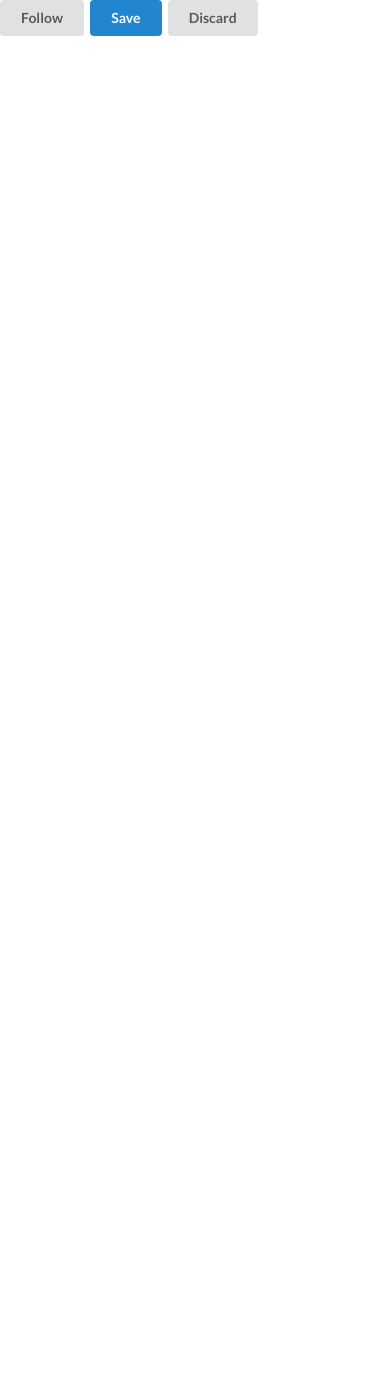
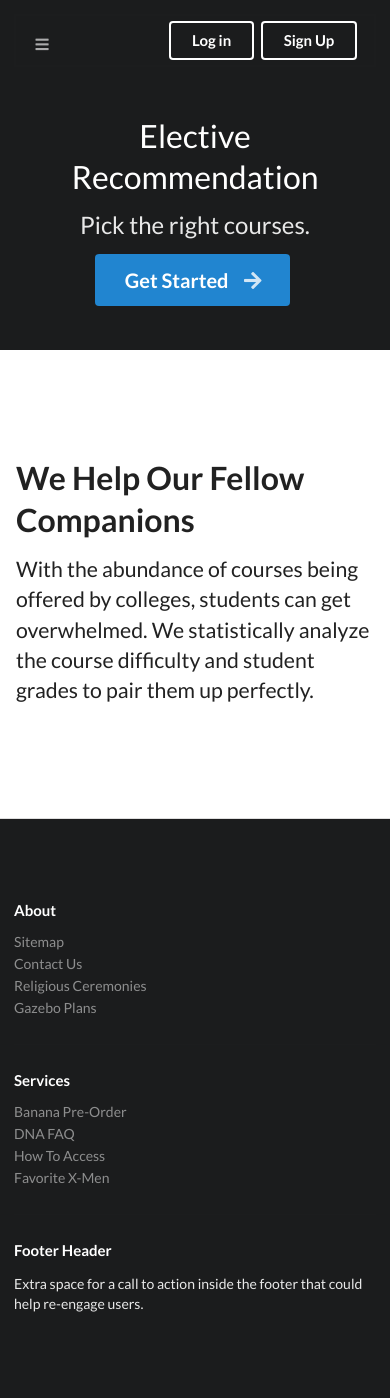
Before and after one commit to Anurag98k/WT2, a Flask app: page / in a window 390 px wide. Before the commit the page ends 36 px from the top, so only its background shows below. Run offline with Flask 2, Linux system fonts and the light colour scheme; parts of the project's set-up code (start-up, migrations or seed data) failed here and were passed over; some libraries are stand-ins or nearby versions.

Commit message:
Set up Db and home page

```diff
--- /dev/null
+++ b/Project/config.py
@@ -0,0 +1,6 @@
+import os
+
+
+class Config(object):
+	SQLALCHEMY_DATABASE_URI = os.environ.get('DATABASE_URL') or 'sqlite:///' + '../app.db'
+	SQLALCHEMY_TRACK_MODIFICATIONS = False #do not signal app everytime a change is made in db
--- a/Templates/index.html
+++ b/Templates/index.html
@@ -1,10 +1,231 @@
-<!DOCTYPE html>
+ <!DOCTYPE html>
 <html lang="en">
 <head>
     <meta charset="UTF-8">
     <title>Title</title>
+    <script
+            src="https://code.jquery.com/jquery-3.1.1.min.js"
+            integrity="sha256-hVVnYaiADRTO2PzUGmuLJr8BLUSjGIZsDYGmIJLv2b8="
+            crossorigin="anonymous"></script>
+    <script src="Frontend/Semantic-UI-CSS-master/semantic.min.js"></script>
+    <link rel="stylesheet" type="text/css" href="Frontend/Semantic-UI-CSS-master/semantic.min.css">
+
+<style type="text/css">
+	.hidden.menu {
+      display: none;
+    }
+
+    .masthead.segment {
+      min-height: 700px;
+      padding: 1em 0em;
+    }
+    .masthead .logo.item img {
+      margin-right: 1em;
+    }
+    .masthead .ui.menu .ui.button {
+      margin-left: 0.5em;
+    }
+    .masthead h1.ui.header {
+      margin-top: 3em;
+      margin-bottom: 0em;
+      font-size: 4em;
+      font-weight: normal;
+    }
+    .masthead h2 {
+      font-size: 1.7em;
+      font-weight: normal;
+    }
+
+    .ui.vertical.stripe {
+      padding: 8em 0em;
+    }
+    .ui.vertical.stripe h3 {
+      font-size: 2em;
+    }
+    .ui.vertical.stripe .button + h3,
+    .ui.vertical.stripe p + h3 {
+      margin-top: 3em;
+    }
+    .ui.vertical.stripe .floated.image {
+      clear: both;
+    }
+    .ui.vertical.stripe p {
+      font-size: 1.33em;
+    }
+    .ui.vertical.stripe .horizontal.divider {
+      margin: 3em 0em;
+    }
+
+    .quote.stripe.segment {
+      padding: 0em;
+    }
+    .quote.stripe.segment .grid .column {
+      padding-top: 5em;
+      padding-bottom: 5em;
+    }
+
+    .footer.segment {
+      padding: 5em 0em;
+    }
+
+    .secondary.pointing.menu .toc.item {
+      display: none;
+    }
+
+    @media only screen and (max-width: 700px) {
+      .ui.fixed.menu {
+        display: none !important;
+      }
+      .secondary.pointing.menu .item,
+      .secondary.pointing.menu .menu {
+        display: none;
+      }
+      .secondary.pointing.menu .toc.item {
+        display: block;
+      }
+      .masthead.segment {
+        min-height: 350px;
+      }
+      .masthead h1.ui.header {
+        font-size: 2em;
+        margin-top: 1.5em;
+      }
+      .masthead h2 {
+        margin-top: 0.5em;
+        font-size: 1.5em;
+      }
+    }
+
+</style>
+
+ <!-- <script src="assets/library/jquery.min.js"></script>
+  <script src="../dist/components/visibility.js"></script>
+  <script src="../dist/components/sidebar.js"></script>
+  <script src="../dist/components/transition.js"></script>-->
+  <script>
+  $(document)
+    .ready(function() {
+
+      // fix menu when passed
+      $('.masthead')
+        .visibility({
+          once: false,
+          onBottomPassed: function() {
+            $('.fixed.menu').transition('fade in');
+          },
+          onBottomPassedReverse: function() {
+            $('.fixed.menu').transition('fade out');
+          }
+        })
+      ;
+
+      // create sidebar and attach to menu open
+      $('.ui.sidebar')
+        .sidebar('attach events', '.toc.item')
+      ;
+
+    })
+  ;
+  </script>
 </head>
 <body>
 
+<!-- Following Menu -->
+<div class="ui large top fixed hidden menu">
+  <div class="ui container">
+    <a class="active item">Home</a>
+    <a class="item">Work</a>
+    <a class="item">Company</a>
+    <a class="item">Careers</a>
+    <div class="right menu">
+      <div class="item">
+        <a class="ui button">Log in</a>
+      </div>
+      <div class="item">
+        <a class="ui primary button">Sign Up</a>
+      </div>
+    </div>
+  </div>
+</div>
+
+<!-- Sidebar Menu -->
+<div class="ui vertical inverted sidebar menu">
+  <a class="active item">Home</a>
+  <a class="item">Work</a>
+  <a class="item">Company</a>
+  <a class="item">Careers</a>
+  <a class="item">Login</a>
+  <a class="item">Signup</a>
+</div>
+
+
+<!-- Page Contents -->
+<div class="pusher">
+  <div class="ui inverted vertical masthead center aligned segment">
+
+    <div class="ui container">
+      <div class="ui large secondary inverted pointing menu">
+        <a class="toc item">
+          <i class="sidebar icon"></i>
+        </a>
+        <a class="active item">Home</a>
+        <a class="item">Work</a>
+        <a class="item">Company</a>
+        <a class="item">Careers</a>
+        <div class="right item">
+          <a class="ui inverted button">Log in</a>
+          <a class="ui inverted button">Sign Up</a>
+        </div>
+      </div>
+    </div>
+
+    <div class="ui text container">
+      <h1 class="ui inverted header">
+      	Elective Recommendation
+      </h1>
+      <h2>Pick the right courses.</h2>
+      <div class="ui huge primary button">Get Started <i class="right arrow icon"></i></div>
+    </div>
+
+  </div>
+
+
+  <div class="ui vertical stripe segment">
+    <div class="ui text container">
+      <h3 class="ui header">We Help Our Fellow Companions</h3>
+      <p>With the abundance of courses being offered by colleges, students can get overwhelmed. We statistically analyze the course difficulty and student grades to pair them up perfectly.</p>
+    </div>
+  </div>
+
+
+  <div class="ui inverted vertical footer segment">
+    <div class="ui container">
+      <div class="ui stackable inverted divided equal height stackable grid">
+        <div class="three wide column">
+          <h4 class="ui inverted header">About</h4>
+          <div class="ui inverted link list">
+            <a href="#" class="item">Sitemap</a>
+            <a href="#" class="item">Contact Us</a>
+            <a href="#" class="item">Religious Ceremonies</a>
+            <a href="#" class="item">Gazebo Plans</a>
+          </div>
+        </div>
+        <div class="three wide column">
+          <h4 class="ui inverted header">Services</h4>
+          <div class="ui inverted link list">
+            <a href="#" class="item">Banana Pre-Order</a>
+            <a href="#" class="item">DNA FAQ</a>
+            <a href="#" class="item">How To Access</a>
+            <a href="#" class="item">Favorite X-Men</a>
+          </div>
+        </div>
+        <div class="seven wide column">
+          <h4 class="ui inverted header">Footer Header</h4>
+          <p>Extra space for a call to action inside the footer that could help re-engage users.</p>
+        </div>
+      </div>
+    </div>
+  </div>
+</div>
+
 </body>
-</html>
--- a/app.py
+++ b/app.py
@@ -1,5 +1,6 @@
 from flask import Flask, render_template, send_from_directory
-
+from Project import app, db
+from Project.models import User
 app = Flask(__name__)
 
 
@@ -8,7 +9,7 @@ app = Flask(__name__)
 
 @app.route('/')
 def index():
-    return render_template('basic.html')
+    return render_template('index.html')
 
 
 @app.route('/Frontend/<path:path>')
```
Also changed, not shown: Project/__init__.py (added, +11 -0 lines), Project/models.py (added, +12 -0 lines), 4 other files.
